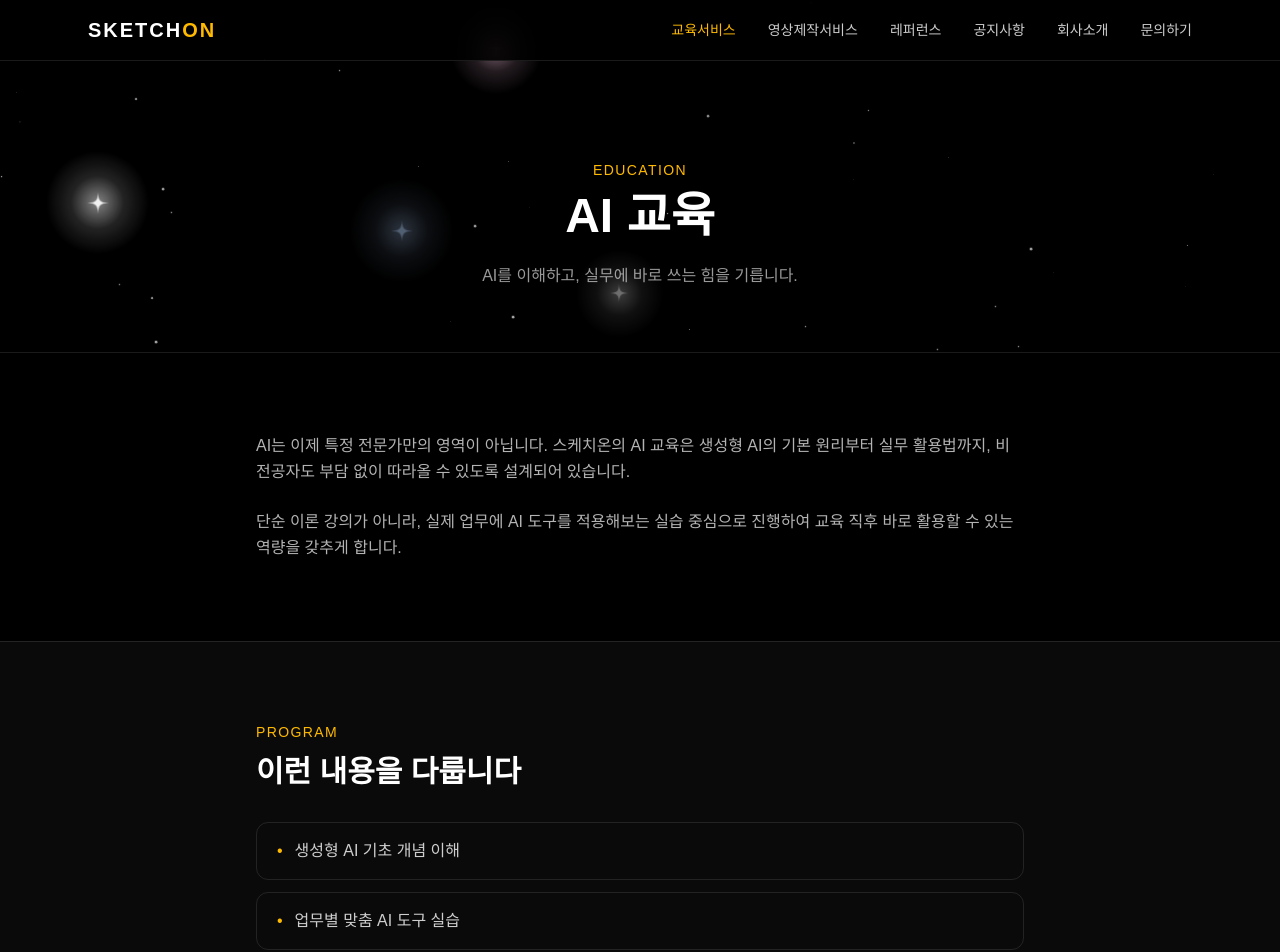
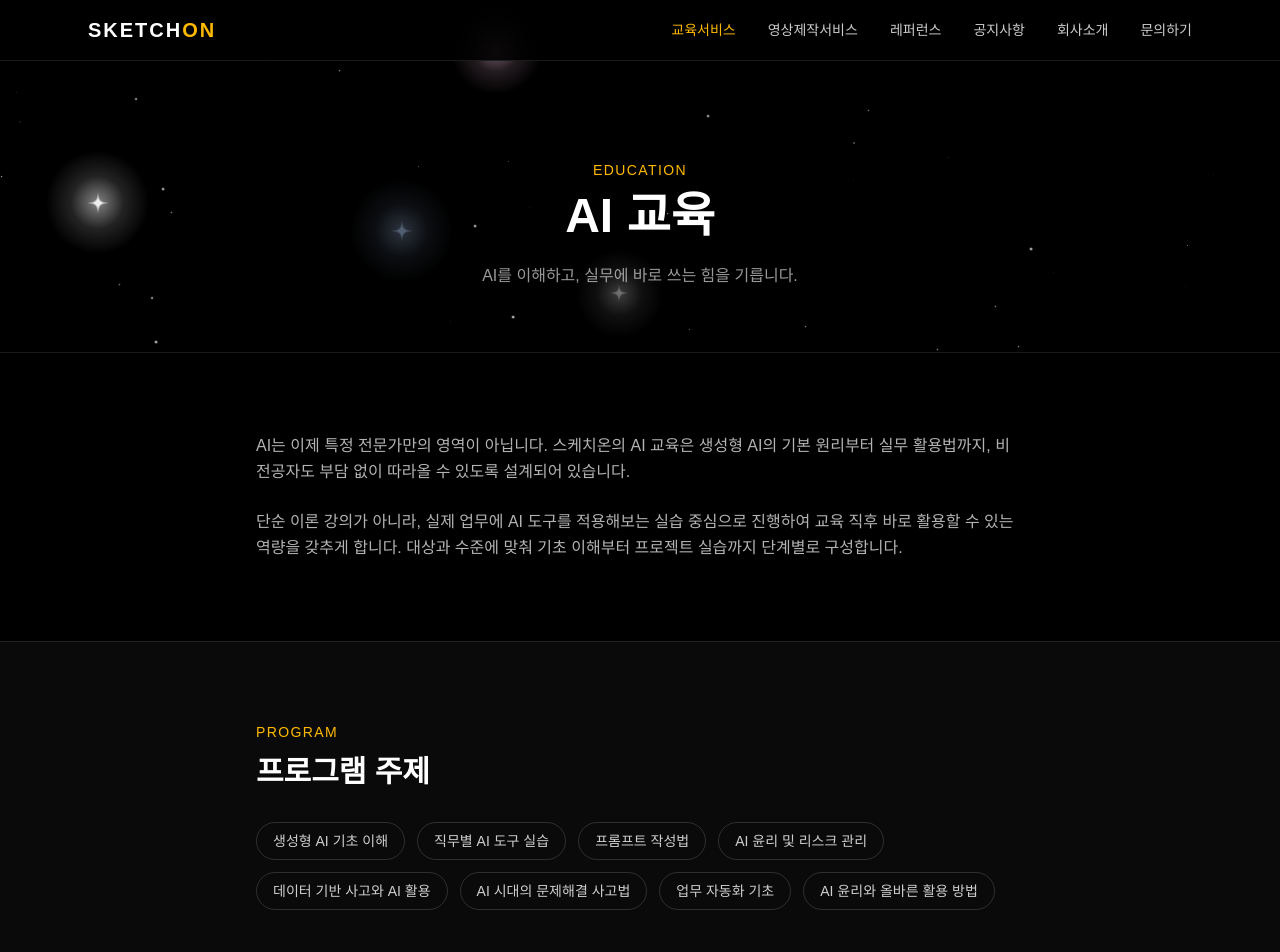
Before and after one commit to onterview-hub/company-website, a Next.js app: page /education/ai in a window 1280 px wide. Shown: the top 952 px of the page. Built offline with nearby package versions, Linux system fonts and the light colour scheme.

Commit message:
교육서비스 상세페이지 내용 디테일하게 보강

```diff
--- a/app/education/[slug]/page.tsx
+++ b/app/education/[slug]/page.tsx
@@ -11,15 +11,19 @@ const services = [
     summary: "AI를 이해하고, 실무에 바로 쓰는 힘을 기릅니다.",
     description: [
       "AI는 이제 특정 전문가만의 영역이 아닙니다. 스케치온의 AI 교육은 생성형 AI의 기본 원리부터 실무 활용법까지, 비전공자도 부담 없이 따라올 수 있도록 설계되어 있습니다.",
-      "단순 이론 강의가 아니라, 실제 업무에 AI 도구를 적용해보는 실습 중심으로 진행하여 교육 직후 바로 활용할 수 있는 역량을 갖추게 합니다.",
+      "단순 이론 강의가 아니라, 실제 업무에 AI 도구를 적용해보는 실습 중심으로 진행하여 교육 직후 바로 활용할 수 있는 역량을 갖추게 합니다. 대상과 수준에 맞춰 기초 이해부터 프로젝트 실습까지 단계별로 구성합니다.",
     ],
     features: [
-      "생성형 AI 기초 개념 이해",
-      "업무별 맞춤 AI 도구 실습",
-      "프롬프트 작성법 및 활용 전략",
+      "생성형 AI 기초 이해",
+      "직무별 AI 도구 실습",
+      "프롬프트 작성법",
       "AI 윤리 및 리스크 관리",
+      "데이터 기반 사고와 AI 활용",
+      "AI 시대의 문제해결 사고법",
+      "업무 자동화 기초",
+      "AI 윤리와 올바른 활용 방법",
     ],
-    audience: ["일반 임직원", "학생 및 취업준비생", "AI 입문자"],
+    audience: ["일반 임직원", "학생 및 취업준비생", "AI 입문자", "시니어"],
   },
   {
     slug: "career",
@@ -27,13 +31,17 @@ const services = [
     summary: "정답이 아닌, 자신만의 방향을 찾는 여정.",
     description: [
       "진로는 하나의 정답을 찾는 과정이 아니라, 자신을 이해하고 세상과 연결하는 과정입니다. 스케치온의 진로교육은 학생과 청년들이 스스로 질문하고 답을 찾아가도록 돕습니다.",
-      "적성 탐색부터 진로 설계, 목표 수립까지 단계별 프로그램으로 구성되어 있습니다.",
+      "적성 탐색부터 진로 설계, 목표 수립까지 단계별 프로그램으로 구성되어 있으며, 대상의 연령과 상황에 맞춘 맞춤형 진행이 가능합니다.",
     ],
     features: [
       "자기이해 및 적성 탐색 워크숍",
       "직업군별 정보 탐색 프로그램",
       "개인별 진로 설계 컨설팅",
-      "진로 로드맵 수립 워크북 제공",
+      "진로 로드맵 수립 워크북",
+      "진로 의사결정 전략",
+      "전공 기반 진로 탐색",
+      "직업인 인터뷰 연계",
+      "진로 가치관 정립",
     ],
     audience: ["중·고등학생", "대학생", "진로 전환 희망자"],
   },
@@ -43,15 +51,19 @@ const services = [
     summary: "이력서부터 면접까지, 실전 취업 역량을 완성합니다.",
     description: [
       "취업 준비는 정보력과 실전 감각의 싸움입니다. 스케치온은 이력서 작성, 자기소개서, 면접까지 취업 전 과정을 실전처럼 훈련합니다.",
-      "직무별 맞춤 컨설팅과 모의면접을 통해 실제 채용 현장에서 통하는 역량을 길러드립니다.",
+      "직무별 맞춤 컨설팅과 모의면접을 통해 실제 채용 현장에서 통하는 역량을 길러드리며, 채용 트렌드 분석을 바탕으로 최신 기준에 맞춘 커리큘럼을 제공합니다.",
     ],
     features: [
       "이력서·자기소개서 첨삭 컨설팅",
-      "직무별 모의면접 및 피드백",
-      "채용 트렌드 및 산업 분석",
-      "개인별 취업 전략 수립",
+      "직무 중심 면접 대비",
+      "실전 모의면접 클리닉",
+      "채용 트렌드 분석",
+      "인적성·직무적성 준비",
+      "기업 분석 실전 훈련",
+      "취업 브랜딩 전략",
+      "취업 이미지 메이킹",
     ],
-    audience: ["취업준비생", "졸업예정자", "이직 준비자"],
+    audience: ["취업준비생", "졸업예정자", "이직 준비자", "특성화고 학생"],
   },
   {
     slug: "startup",
@@ -59,15 +71,19 @@ const services = [
     summary: "아이디어를 사업으로, 사업을 성장으로.",
     description: [
       "창업은 아이디어만으로 완성되지 않습니다. 스케치온의 창업교육은 사업 아이템 발굴부터 사업계획서 작성, 실행 전략까지 창업의 전 과정을 함께합니다.",
-      "실제 창업 사례와 시장 데이터를 기반으로 한 실전형 커리큘럼으로 구성되어 있습니다.",
+      "실제 창업 사례와 시장 데이터를 기반으로 한 실전형 커리큘럼으로 구성되어 있으며, 정부지원사업 및 투자 유치 관련 실무 정보도 함께 안내합니다.",
     ],
     features: [
       "비즈니스 모델 설계 워크숍",
       "사업계획서 작성 컨설팅",
       "시장 분석 및 아이템 검증",
       "투자 유치 및 정부지원사업 안내",
+      "창업 아이디어 구체화 코칭",
+      "재무·수익 구조 설계",
+      "브랜딩·마케팅 기초",
+      "창업 실전 사례 분석",
     ],
-    audience: ["예비 창업자", "초기 스타트업", "창업 동아리"],
+    audience: ["예비 창업자", "초기 스타트업", "창업 동아리", "대학생"],
   },
   {
     slug: "job-creation",
@@ -82,8 +98,12 @@ const services = [
       "강점 기반 직업 설계 워크숍",
       "사회 트렌드와 니즈 분석",
       "창직 아이디어 구체화 코칭",
+      "1인 창작자·프리랜서 모델 설계",
+      "포트폴리오 전략 수립",
+      "자기 브랜딩 전략",
+      "제2의 인생 찾기 (경력 전환)",
     ],
-    audience: ["청년", "경력 전환 희망자", "1인 창작자"],
+    audience: ["청년", "경력 전환 희망자", "1인 창작자", "시니어"],
   },
   {
     slug: "corporate",
@@ -91,13 +111,17 @@ const services = [
     summary: "조직의 성장을 위한, 맞춤형 임직원 교육.",
     description: [
       "기업마다 필요한 역량과 과제는 다릅니다. 스케치온의 기업교육은 조직 진단을 바탕으로, 해당 기업에 꼭 맞는 커리큘럼을 설계해드립니다.",
-      "직무교육부터 조직문화, 리더십까지 다양한 주제를 기업의 상황에 맞게 유연하게 구성합니다.",
+      "직무교육부터 조직문화, 리더십까지 다양한 주제를 기업의 상황에 맞게 유연하게 구성하며, 사전 협의를 통해 신입사원부터 관리자까지 계층별 트랙을 제안합니다.",
     ],
     features: [
       "조직 니즈 진단 및 커리큘럼 설계",
       "직무별 맞춤 교육 프로그램",
-      "온·오프라인 병행 운영 가능",
-      "교육 효과성 측정 및 리포트 제공",
+      "신입사원 성장 과정",
+      "관리자 집중 트랙",
+      "승진자 리더 과정",
+      "세대 맞춤 소통 과정",
+      "현장 밀착형 워크숍",
+      "성과 연계 교육 설계",
     ],
     audience: ["중소·중견기업", "공공기관", "스타트업"],
   },
@@ -110,10 +134,14 @@ const services = [
       "온라인, 오프라인, 하이브리드 등 조직 상황에 맞는 다양한 운영 방식을 제공합니다.",
     ],
     features: [
-      "성희롱예방교육",
-      "개인정보보호교육",
-      "직장 내 괴롭힘 예방교육",
-      "장애인인식개선교육",
+      "직장 내 성희롱 예방교육",
+      "개인정보보호 실무",
+      "청렴·컴플라이언스 교육",
+      "직장 내 괴롭힘 예방",
+      "직무 스트레스 관리",
+      "건강한 직장문화 만들기",
+      "조직 윤리와 책임",
+      "직장인 기본 소양",
     ],
     audience: ["전 사업장", "공공기관", "법정 의무 대상 기업"],
   },
@@ -126,10 +154,14 @@ const services = [
       "실제 조직 사례를 기반으로 한 워크숍과 코칭을 통해, 이론이 아닌 현장에서 바로 적용 가능한 리더십을 기릅니다.",
     ],
     features: [
-      "리더십 진단 및 코칭",
-      "세대 간 소통 워크숍",
-      "조직문화 진단 및 개선 컨설팅",
-      "팀빌딩 프로그램",
+      "변화주도 리더십",
+      "코칭 리더의 기술",
+      "공감형·신뢰기반 리더십",
+      "동기부여 전략",
+      "팀 시너지 구축",
+      "세대 통합 팀워크",
+      "조직 몰입도 향상",
+      "갈등관리와 조정 기술",
     ],
     audience: ["팀장·관리자", "신임 리더", "조직문화 담당자"],
   },
@@ -139,13 +171,17 @@ const services = [
     summary: "직접 보고, 듣고, 경험하는 진로탐색.",
     description: [
       "백 번 듣는 것보다 한 번의 경험이 진로를 바꿉니다. 스케치온의 진로체험 프로그램은 다양한 직업군의 현장을 직접 체험하며 실질적인 진로 탐색 기회를 제공합니다.",
-      "직업인 인터뷰, 현장 방문, 실습형 체험 등 다양한 방식으로 프로그램을 구성합니다.",
+      "직업인 인터뷰, 현장 방문, 실습형 체험 등 다양한 방식으로 프로그램을 구성하며, 학교·기관 단위 단체 프로그램 운영도 가능합니다.",
     ],
     features: [
       "직업인 인터뷰 및 특강",
       "현장 방문 및 체험형 프로그램",
       "직업군별 체험 워크숍",
       "체험 후 진로 설계 연계",
+      "학교생활 리더십 연계",
+      "공동체 의식 강화",
+      "긍정 마인드셋 형성",
+      "책임감과 자기관리 훈련",
     ],
     audience: ["중·고등학생", "대학생", "학교 및 기관 단체"],
   },
@@ -211,17 +247,16 @@ export default async function EducationDetailPage({
             PROGRAM
           </p>
           <h2 className="text-2xl md:text-3xl font-bold mb-8">
-            이런 내용을 다룹니다
+            프로그램 주제
           </h2>
-          <div className="space-y-3">
+          <div className="flex flex-wrap gap-3">
             {service.features.map((f) => (
-              <div
+              <span
                 key={f}
-                className="flex items-center gap-3 border border-white/10 rounded-xl px-5 py-4"
+                className="px-4 py-2 rounded-full border border-white/15 text-white/80 text-sm hover:border-amber-400/50 hover:text-amber-400 transition"
               >
-                <span className="text-amber-400">•</span>
-                <span className="text-white/80">{f}</span>
-              </div>
+                {f}
+              </span>
             ))}
           </div>
         </div>
```
